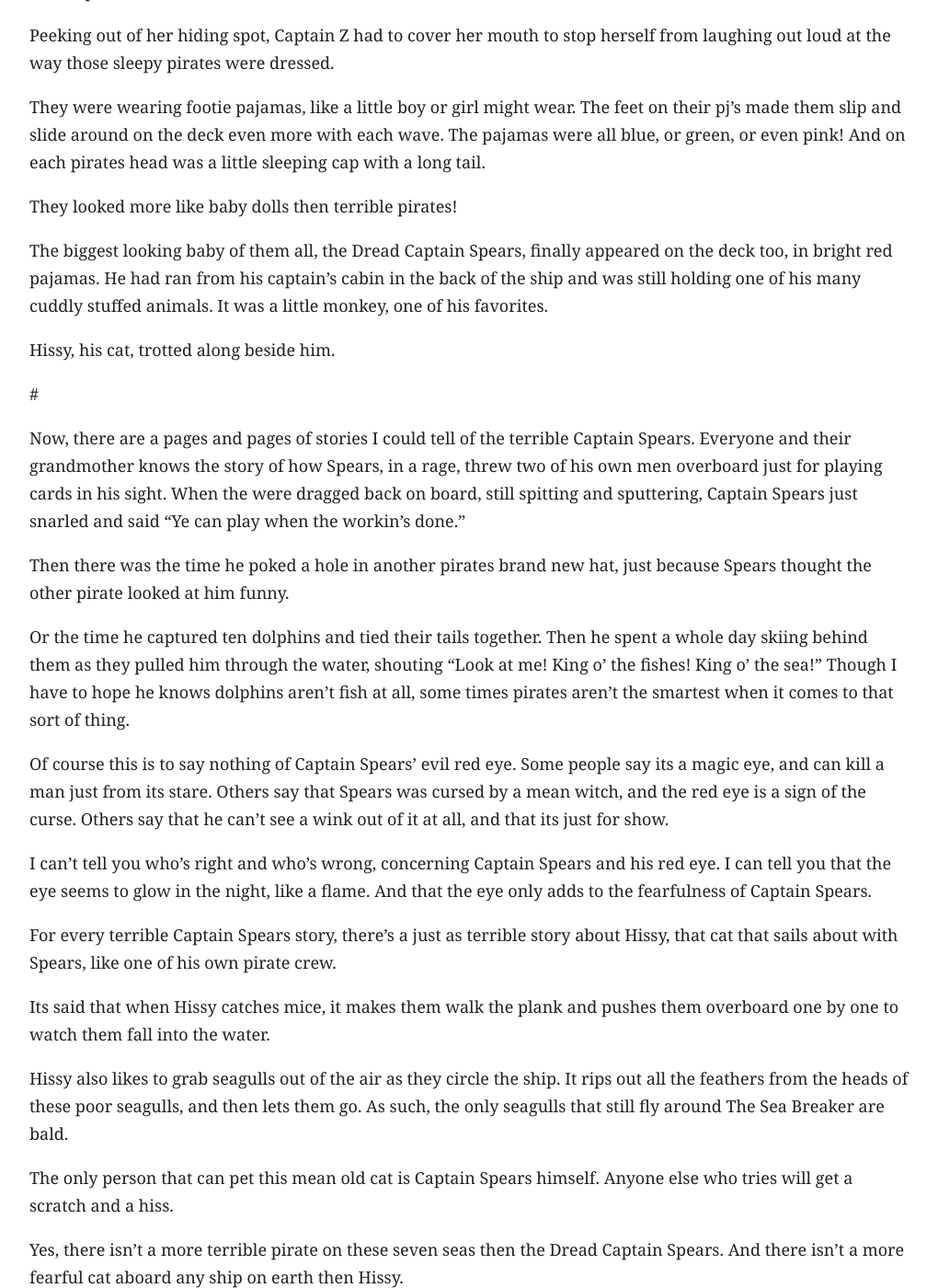
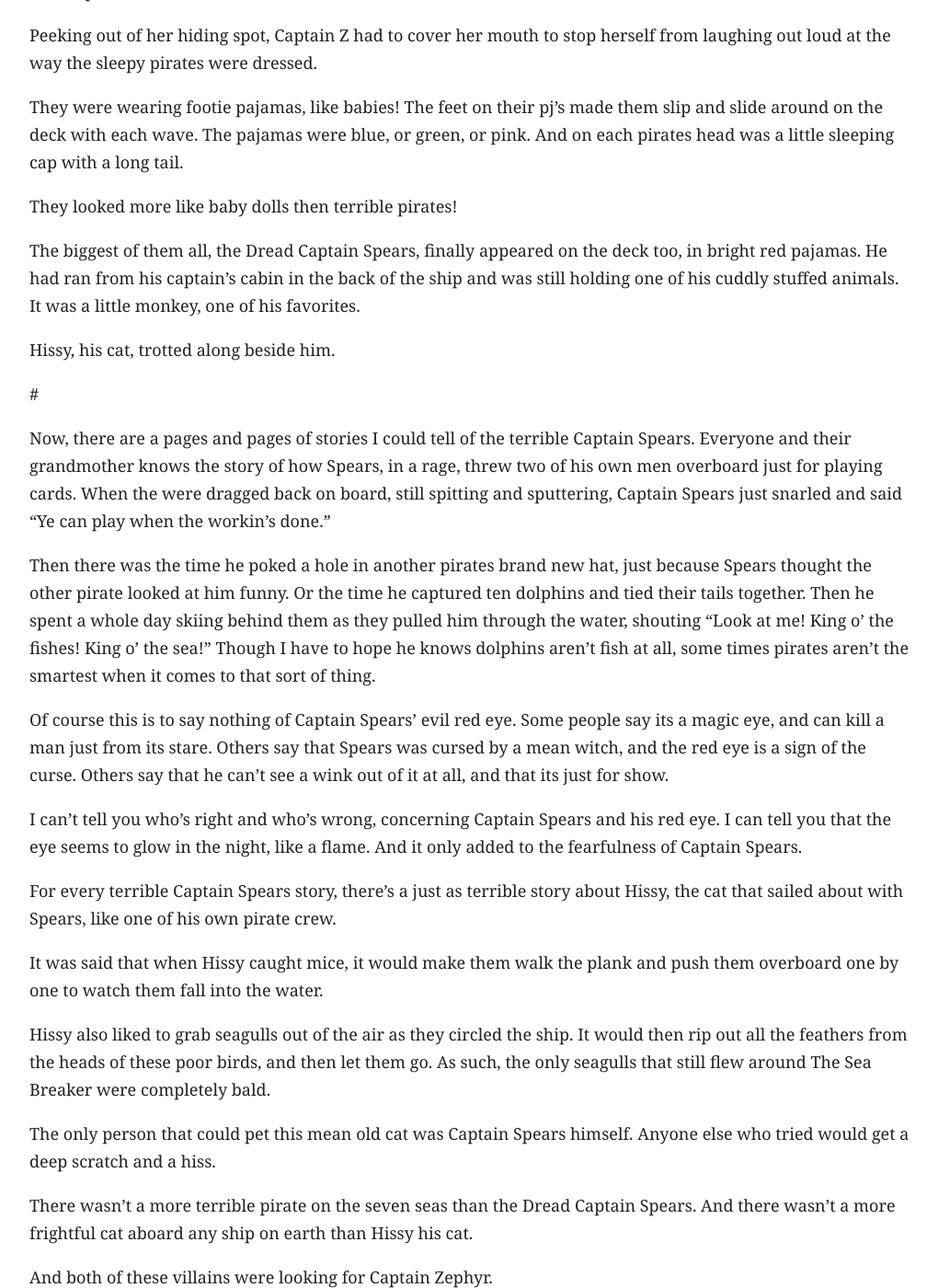
Before and after one commit to vlandham/captain_z, a Jekyll site: the page built from _posts/2014-08-11-captain_z.md, in a window 1280 px wide and 1400 px high, scrolled down 3593 px. Shown: the whole window at 92% size, without its empty margins (128-1148 px from the left). Built offline with Jekyll 4.4.1, drawn with Linux system fonts in a browser that asks for light colours; some web fonts are replaced; some of the changed text lies outside the part shown.

Commit message:
bethany edits 1-b

```diff
--- a/_posts/2014-08-11-captain_z.md
+++ b/_posts/2014-08-11-captain_z.md
@@ -93,47 +93,46 @@
 
 The back and forth of the waves and the jumbles of rope made her almost loose her balance again and again as she looked for a place to hide. She had to get out of sight before the pirates saw her and her stolen chest.
 
-Towards the side of the boat she found a loose tarp covering a few creates and barrels. She ducked under the tarp and squeezed herself between two of the barrels. Then she held her breath.
+Towards the side of the boat she found a loose tarp covering a few crates and barrels. She ducked under the tarp and squeezed herself between two of the barrels. Then she held her breath.
 
 Almost immediately, a slew of pirates burst out of the doorway and onto the main deck. Still sleepy and confused, they stumbled about looking back and forth for whatever could have caused all the ruckus that woke them up.
 
-Peeking out of her hiding spot, Captain Z had to cover her mouth to stop herself from laughing out loud at the way those sleepy pirates were dressed.
+Peeking out of her hiding spot, Captain Z had to cover her mouth to stop herself from laughing out loud at the way the sleepy pirates were dressed.
 
-They were wearing footie pajamas, like a little boy or girl might wear. The feet on their pj's made them slip and slide around on the deck even more with each wave. The pajamas were all blue, or green, or even pink! And on each pirates head was a little sleeping cap with a long tail.
+They were wearing footie pajamas, like babies! The feet on their pj's made them slip and slide around on the deck with each wave. The pajamas were blue, or green, or pink. And on each pirates head was a little sleeping cap with a long tail.
 
 They looked more like baby dolls then terrible pirates!
 
-The biggest looking baby of them all, the Dread Captain Spears, finally appeared on the deck too, in bright red pajamas. He had ran from his captain's cabin in the back of the ship and was still holding one of his many cuddly stuffed animals. It was a little monkey, one of his favorites.
+The biggest of them all, the Dread Captain Spears, finally appeared on the deck too, in bright red pajamas. He had ran from his captain's cabin in the back of the ship and was still holding one of his cuddly stuffed animals. It was a little monkey, one of his favorites.
 
 Hissy, his cat, trotted along beside him.
 
 #
 
-Now, there are a pages and pages of stories I could tell of the terrible Captain Spears. Everyone and their grandmother knows the story of how Spears, in a rage, threw two of his own men overboard just for playing cards in his sight. When the were dragged back on board, still spitting and sputtering, Captain Spears just snarled and said "Ye can play when the workin's done."
+Now, there are a pages and pages of stories I could tell of the terrible Captain Spears. Everyone and their grandmother knows the story of how Spears, in a rage, threw two of his own men overboard just for playing cards. When the were dragged back on board, still spitting and sputtering, Captain Spears just snarled and said "Ye can play when the workin's done."
 
 Then there was the time he poked a hole in another pirates brand new hat, just because Spears thought the other pirate looked at him funny.
-
 Or the time he captured ten dolphins and tied their tails together. Then he spent a whole day skiing behind them as they pulled him through the water, shouting "Look at me! King o' the fishes! King o' the sea!" Though I have to hope he knows dolphins aren't fish at all, some times pirates aren't the smartest when it comes to that sort of thing.
 
 Of course this is to say nothing of Captain Spears' evil red eye. Some people say its a magic eye, and can kill a man just from its stare. Others say that Spears was cursed by a mean witch, and the red eye is a sign of the curse. Others say that he can't see a wink out of it at all, and that its just for show.
 
-I can't tell you who's right and who's wrong, concerning Captain Spears and his red eye. I can tell you that the eye seems to glow in the night, like a flame. And that the eye only adds to the fearfulness of Captain Spears.
+I can't tell you who's right and who's wrong, concerning Captain Spears and his red eye. I can tell you that the eye seems to glow in the night, like a flame. And it only added to the fearfulness of Captain Spears.
 
-For every terrible Captain Spears story, there's a just as terrible story about Hissy, that cat that sails about with Spears, like one of his own pirate crew.
+For every terrible Captain Spears story, there's a just as terrible story about Hissy, the cat that sailed about with Spears, like one of his own pirate crew.
 
-Its said that when Hissy catches mice, it makes them walk the plank and pushes them overboard one by one to watch them fall into the water.
+It was said that when Hissy caught mice, it would make them walk the plank and push them overboard one by one to watch them fall into the water.
 
-Hissy also likes to grab seagulls out of the air as they circle the ship. It rips out all the feathers from the heads of these poor seagulls, and then lets them go. As such, the only seagulls that still fly around The Sea Breaker are bald.
+Hissy also liked to grab seagulls out of the air as they circled the ship. It would then rip out all the feathers from the heads of these poor birds, and then let them go. As such, the only seagulls that still flew around The Sea Breaker were completely bald.
 
-The only person that can pet this mean old cat is Captain Spears himself. Anyone else who tries will get a scratch and a hiss.
+The only person that could pet this mean old cat was Captain Spears himself. Anyone else who tried would get a deep scratch and a hiss.
 
-Yes, there isn't a more terrible pirate on these seven seas then the Dread Captain Spears. And there isn't a more fearful cat aboard any ship on earth then Hissy.
+There wasn't a more terrible pirate on the seven seas than the Dread Captain Spears. And there wasn't a more frightful cat aboard any ship on earth than Hissy his cat.
 
 And both of these villains were looking for Captain Zephyr.
 
 #
 
-Captain Spears' eyes darted back and forth and all around his boat, looking for something out of place. He had just woken up out of a wonderful dream, and hadn't cleared his head yet. He certainly hadn't thought to check the map room to find out if anything was missing.
+Captain Spears's eyes darted back and forth and all around his boat, looking for something out of place. He had just woken up out of a wonderful dream, and hadn't cleared his head yet. He certainly hadn't thought to check the map room to find out if anything was missing.
 
 When Captain Z saw Spears and his cat, she scooted back under the tarp as far as she could go. It would be an awful thing to be caught on board The Sea Breaker with something belonging to Captain Spears.
 
@@ -159,15 +158,15 @@
 
 Captain Z would be dead and drown, her stolen chest lost for certain, if it weren't for that great tangle of ropes aboard The Sea Breaker.
 
-The same ropes that had nearly tripped her on the deck and had nearly allowed her to escape by tangling up that sleepy pirate, had now narrowly saved her life.
+The same ropes had nearly allowed her to escape by tangling up the sleepy pirate, had now narrowly saved her life.
 
-As she fell off the side of the ship, some of that rope had wrapped around her left foot. Now Captain Z was dangling by her leg. Twenty feet below where she started on the deck and upside-down. But hanging right above her own little row boat.
+As she fell off the side of the ship, some of that rope had wrapped around her left foot. Now Captain Z was dangling by her leg twenty feet below where she started on the deck, and upside-down, but hanging right above her own little row boat.
 
 What luck!
 
 But time stays still for no man, or woman, as it were. She had to move fast to take advantage of that lucky tangle.
 
-Captain Z dropped her stolen chest into the row boat, which landed with a THUD. She reached up and unloosed the rope coil around her ankle. With this, she dropped down and hit the row boat with a THUD herself.
+Captain Z dropped her stolen chest into the row boat, which landed with a thud. She reached up and unloosed the rope coil around her ankle. Then, she dropped down and hit the row boat with a thud herself.
 
 Sore, but with no bones broken, she put her oars in and started rowing fast.
 
@@ -233,7 +232,7 @@
 
 _The map is safe, I've got the key. The map is safe, I've got the key._ This is what Spears told himself as he hustled down the stairs towards the map room.
 
-The only key to that chest that carried the map was indeed still around his neck. He could feel it swinging back and forth as he ran.
+The only key to the chest where the map was stored was still wrapped around his neck. He could feel it swinging back and forth as he ran.
 
 He burst into the map room. Looking at the corner where the chest should be, he let out a groan.
 
@@ -241,19 +240,19 @@
 
 None of the pirates had thought of that as a possibility.
 
-"But Captain. It's still locked," Golden George said. He was most likely right, but no one would steal a chest without an idea about how you would open it. Captain Spears knew that much.
+"But Captain. It still be locked," Golden George said. He was most likely right, but no one would steal a chest without an idea about how to open it. Captain Spears knew that much.
 
 "Blast that Zephyr," Spears sputtered. "Let's get to rowing. We'll track her down on the island."
 
 "In the dark?" Asked Barnacle Bill, looking a bit sheepish and scared.
 
-"The dark matters not. What does matter is that map," Captain Spears replied. "Her with the map means none of the treasure for us, savvy?"
+"The dark matters not. What does matter is the map," Captain Spears replied. "Her with the map means none of the treasure for us, savvy?"
 
 Captain Spears was thinking about the map, but he was also thinking of the other piece of paper in that stolen chest. That letter that he was certainly a fool to keep. A fool for reading it, but read it he had.
 
 There was a chance she would never crack the code, leaving the plan unknown. Yes, there was that chance, but knowing that wily Captain Zephyr, it was a pretty small chance indeed.
 
-Captain Spears needed that letter and that map before everything was ruined. He couldn't bear to think of the trouble he'd be in if it was found out he let it all get stolen. Just the idea sent shivers down his back.
+Captain Spears needed that letter and that map before everything was ruined. He couldn't bear to think of the trouble he'd be in if it was found he let it all get stolen. Just the idea sent shivers down his back.
 
 #
 
@@ -324,19 +323,19 @@
 
 The cliffs loomed high above as she got closer. If you squinted, you could probably imagine why someone thought to name the place Castle Island. But to Captain Z, the cliffs looked more like the tallest fence in the world, covered with spikes and impossible to climb.
 
-And yet, there was a way up. There had to be. A hidden path through those sharp rocks. She just had to find it, and that is why she needed that map. For at the end of that path was a treasure more wonderful then you could ever imagine.
+And yet, there was a way up. There had to be. A hidden path through those sharp rocks. She just had to find it, and that is why she needed the map. For, at the end of that path was a treasure more wonderful then you could ever imagine.
 
-Well, at least that was what Captain Z hoped for. What she had heard, and what she had told herself.
+Well, at least that was what Captain Z hoped for, what she had heard, and what she had told herself.
 
 Truth be known, she didn't really know what was waiting at the end of that path to be found. In fact no one really knew the truth of the treasure of Castle Island.
 
 #
 
-Three years ago, almost to the day, Captain Z had first heard the tale of this mysterious island and its wondrous hidden treasure.
+Three years ago, almost to the day, Captain Z had first heard the tale of the mysterious island and its wondrous hidden treasure.
 
 The storyteller had been another pirate, the friendly Sammy Two Toes. Sammy had told the story of the treasure so well that Captain Z knew she would have to try to find it.
 
-Of course at that time, Captain Z was no captain, as she had no boat of her own to search with. But that didn't stop Sophia Zephyr from plotting and dreaming. All things change with the times and the tides, as they say.
+Of course at that time, Captain Z was no captain, as she had no boat of her own with which to search. But that didn't stop Sophia Zephyr from plotting and dreaming. All things change with the times and the tides, as they say.
 
 And by the time Sophia Zephyr became Captain Z, she had heard the story of Castle Island a hundred times or more. And each time, it ended with a different surprise. A different name to the treasure to be found.
 
@@ -344,7 +343,7 @@
 
 But other folks had different ideas about what was hidden there. Some said gold or jewels. Others said magical bells, wands, or books. One old man even thought there to be a room full of the tastiest meats and pies ever to be found. Never mind how such a room could be kept stocked with such treats, or why this food would be on an island with no one on it.
 
-Captain Z didn't know which of the stories to believe, but she believed Castle Island to hold something worth searching for. And that's why she kept on searching for a way to find this island and a way to find the treasure hidden here.
+Captain Z didn't know which of the stories to believe, but she knew Castle Island held something worth searching for. And that's why she kept searching for a way to find the island and a way to find the treasure hidden here.
 
 #
 
@@ -386,21 +385,21 @@
 
 Now we find Captain Z in the same spot in the story as where we started. Though now we know a great deal more about the where's and the whys of what she is doing.
 
-Captain Spears and his men are rowing fast to reach the island and start the search for the thief pirate.
+Captain Spears and his men are rowing fast to reach the island and start the search for the pirate theif.
 
-Captain Z is well on her way to finding out what secrets castle island really hold.
+Captain Z is well on her way to finding out what secrets Castle Island really hold.
 
-And now there is this mysterious note with its mysterious letters. It was belonging to Captain Spears. Now it is the pocket of Captain Zephyr. But as to what it says or who it's from, that we have no idea.
+And now there is this mysterious note with its mysterious letters. It belonged to Captain Spears. Now it is in the pocket of Captain Zephyr. But as to what it says, or who it's from, we have no idea.
 
-Will captain spears find our hero, captain z?
+Will Captain Spears find our hero, Captain Z?
 
-Will she find the treasure and escape somehow?
+Will Captain Z find the treasure and escape?
 
 I don't know. All we can do is keep reading, and hope against hope that everything will turn out alright.
 
 #
 
-Captain Z was halfway up the monster of a hill by the time dawn started to break in the East. She was on the wrong side of the cliffs to see the water or the sun rising up from them, but a pink light started to glow around the cliffs.
+Captain Z was halfway up the giant of a hill by the time dawn started to break in the East. She was on the wrong side of the cliffs to see the water or the sun rising up from them, but a pink light started to glow around the cliffs.
 
 Day light would make finding the treasure easier. It would make Captain Spears's job of finding her easier too. Captain Z pressed onward and upward.
 
```
Also changed, not shown: other parts of _posts/2014-08-11-captain_z.md (+3 -3 lines), out/captain_z.md (+54 -49 lines), 1 other file.
